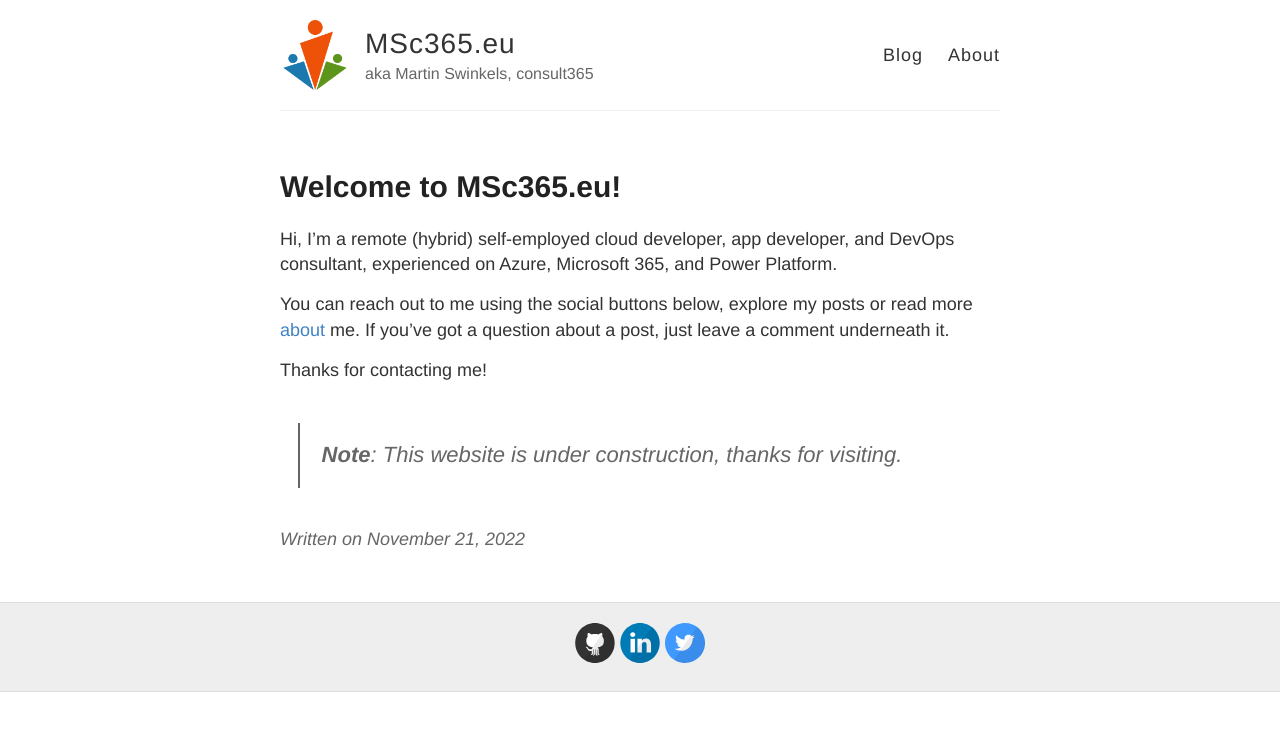
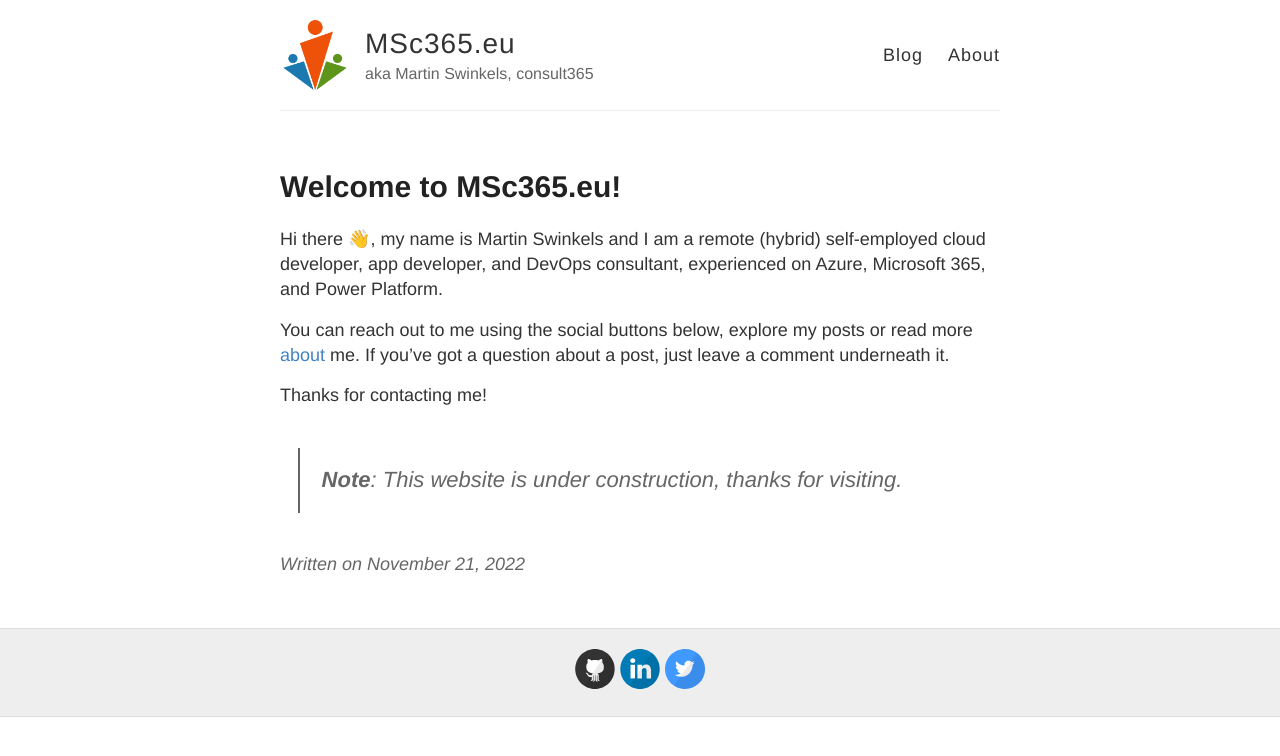
Before and after one commit to msc365/msc365.github.io, a Jekyll site: the page built from _posts/2022-11-21-welcome.md, in a window 1280 px wide. Shown: the top 756 px of the page. Built offline with Jekyll 4.4.1, drawn with Linux system fonts in a browser that asks for light colours.

Commit message:
Update 2022-11-21-welcome.md

```diff
--- a/_posts/2022-11-21-welcome.md
+++ b/_posts/2022-11-21-welcome.md
@@ -3,7 +3,7 @@
 title: Welcome to MSc365.eu!
 ---
 
-Hi, I'm a remote (hybrid) self-employed cloud developer, app developer, and DevOps consultant, experienced on Azure, Microsoft 365, and Power Platform.
+Hi there 👋, my name is Martin Swinkels and I am a remote (hybrid) self-employed cloud developer, app developer, and DevOps consultant, experienced on Azure, Microsoft 365, and Power Platform.
 
 You can reach out to me using the social buttons below, explore my posts or read more [about]({{ site.baseurl }}/about) me. If you’ve got a question about a post, just leave a comment underneath it.
 
```
